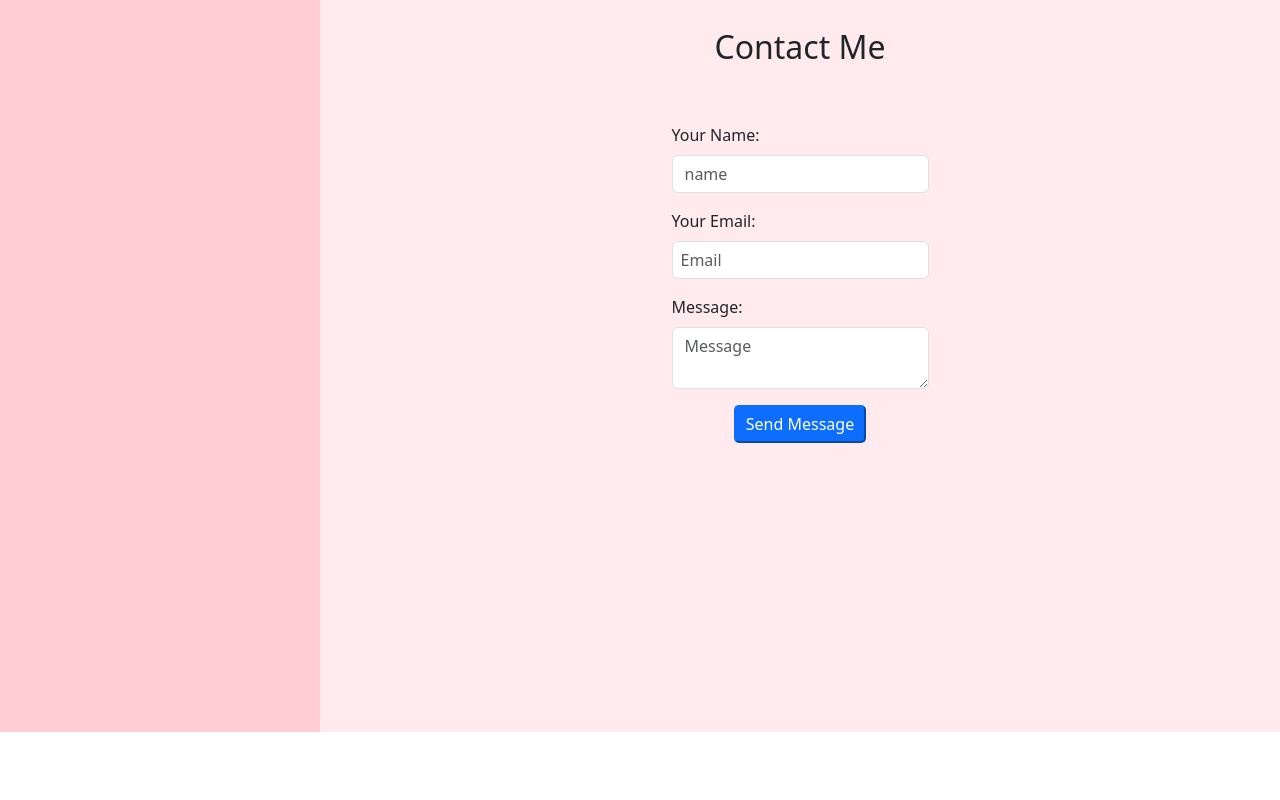
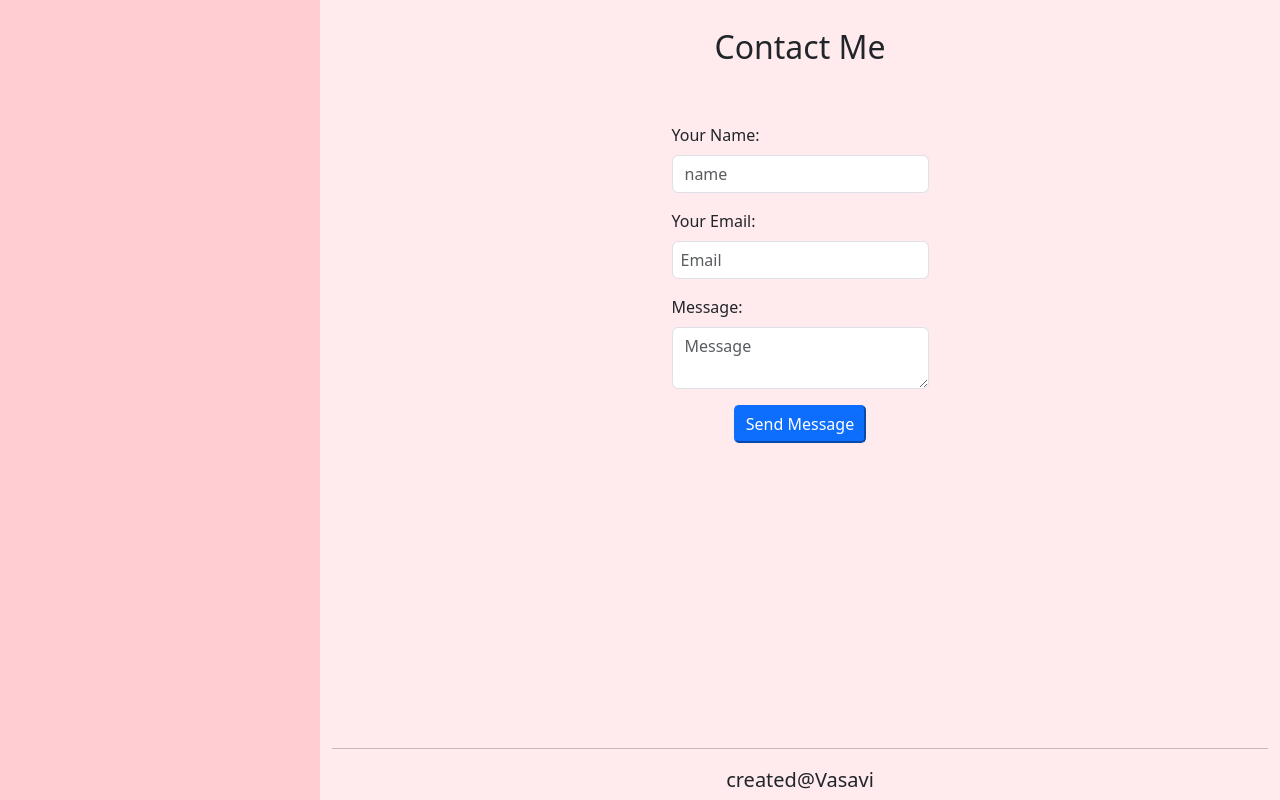
Before and after one commit to vasavipailla/vasavi_portfolio, a React (Create React App) app: page / in a window 1280 px wide. Shown: the part 3393-4193 px from the top of the page. Before the commit the page ends 4125 px from the top, so only its background shows below. Built offline with nearby package versions, Linux system fonts and the light colour scheme.

Commit message:
footer added

```diff
--- /dev/null
+++ b/src/Components/Footer.js
@@ -0,0 +1,11 @@
+import React from 'react';
+
+const Footer = () => {
+     return(
+        <div>
+            created@Vasavi
+        </div>
+     )
+}
+
+export default Footer;
--- a/src/Components/Home.js
+++ b/src/Components/Home.js
@@ -10,7 +10,7 @@ import About from './About';
 import Projects from './Projects';
 import Greet from './Greet';
 import BackToTopButton from './BackToTopButton';
-
+import Footer from './Footer'
 
 const Home = () => {
     const[fix,setFix]= useState(false)
@@ -48,6 +48,10 @@ const Home = () => {
                    <div className='vh-100' id="contact">
                         <Contact/>
                    </div>
+                   <hr/>
+                   <div className='text-center' style={{marginBottom:'5px',fontSize:'20px'}}>
+                      <Footer/>
+                   </div>
                 </div>
             </div>
             <BackToTopButton/>
--- a/src/Components/Navi.js
+++ b/src/Components/Navi.js
@@ -4,10 +4,11 @@ import { FaRegEnvelope } from "react-icons/fa";
 import { GoProjectSymlink } from "react-icons/go";
 import {AiOutlineHome} from "react-icons/ai";
 import { HiMenu} from "react-icons/hi";
-import { useState } from "react";
+import { useRef, useState } from "react";
 import profile_pic from '../images/vpc.png'
 
 const Navi = () => {
+    const burgerMenu = useRef(null)
     const handleClickScroll = () => {
       const element = document.getElementById('greet');
       if (element) {
@@ -43,18 +44,26 @@ const Navi = () => {
         }
       };
 
-      const [showNavbar, setShowNavbar] = useState(false)
+    const [showNavbar, setShowNavbar] = useState(false)
 
-        const handleShowNavbar = () => {
-          setShowNavbar(!showNavbar)
-        }
+    const handleShowNavbar = () => {
+        setShowNavbar(!showNavbar)
+    }
+
+    const closeBurgerMenu = (e) => {
+      if(burgerMenu.current && showNavbar && !burgerMenu.current.contains(e.target)){
+        setShowNavbar(false)
+      }
+    }
+
+    document.addEventListener('mousedown',closeBurgerMenu)
 
     return  (
       <div className="listed1">
           <div>
             <img className="rounded-circle profile" alt="avatar1" src={profile_pic} width="150" height="150"/>
           </div>
-          <div className="menu-icon" onClick={handleShowNavbar}>
+          <div className="menu-icon" ref={burgerMenu} onClick={handleShowNavbar}>
             <HiMenu style={{fontSize:"30px"}}/>
           </div>
           <div className={`nav-elements  ${showNavbar && 'active'}`}>
```
